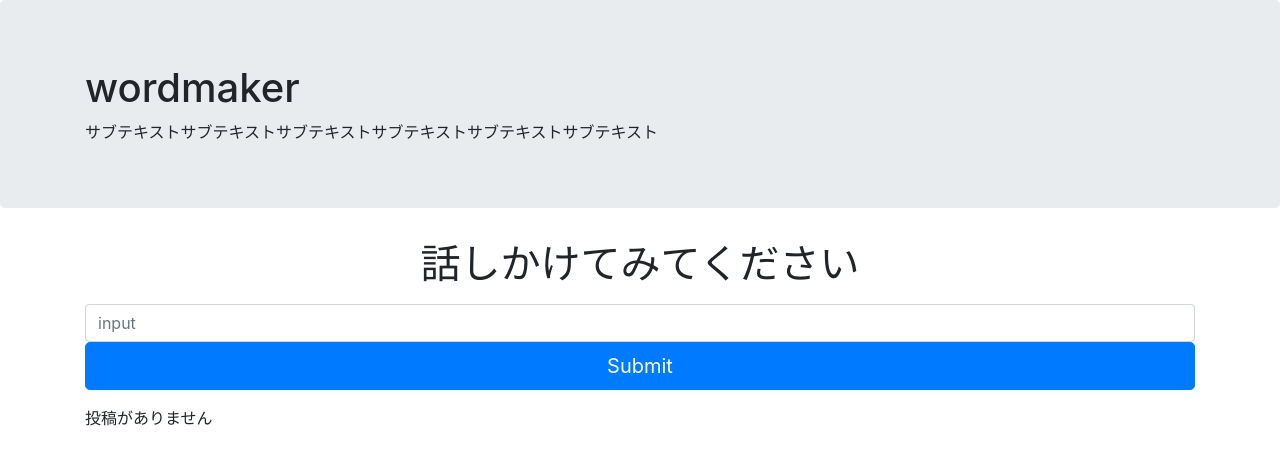
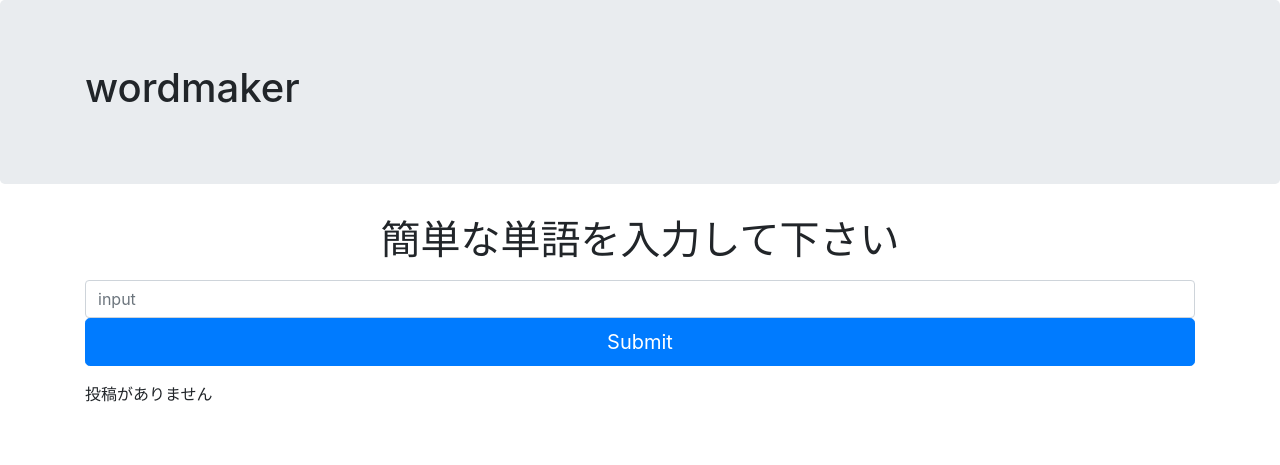
Before and after one commit to ao1neko/adword, a Flask app: page /page1 in a window 1280 px wide. Shown: the part 56-521 px from the top of the page. Run offline with Flask 2, Linux system fonts and the light colour scheme; parts of the project's set-up code (start-up, migrations or seed data) failed here and were passed over; some libraries are stand-ins or nearby versions.

Commit message:
update files

```diff
--- a/templates/page1.html
+++ b/templates/page1.html
@@ -34,13 +34,12 @@
   <div class="jumbotron">
           <div class="container">
             <h1>wordmaker</h1>
-            サブテキストサブテキストサブテキストサブテキストサブテキストサブテキスト
           </div>
   </div>
 
 
   <div class="container">
-  <h1 class="text-center"> 話しかけてみてください </h1>
+  <h1 class="text-center"> 簡単な単語を入力して下さい </h1>
   <p></P>
   <form action="/post" method="post" >
         <input type="text" class="form-control" id="exampleInputEmail1"  name="text" placeholder="input">
@@ -52,17 +51,17 @@
   <div class="container">
   <section class="toukou">
   {% if text %}
-    <h1>ダジャレ</h1>
+    <h1>入力単語を用いたダジャレ</h1>
     {% for t in text %}
       <p>{{t}}</p>
     {% endfor %}
 
-    <h1>ダジャレ</h1>
+    <h1>入力単語に関連した単語を用いたダジャレ</h1>
     {% for t3 in text3 %}
       <p>{{t3}}</p>
     {% endfor %}
 
-    <h1>きっかけ</h1>
+    <h1>アイデアのきっかけとなるようなフレーズ</h1>
     <p>{{text2}}</p>
   {% else %}
     {{ message }}
```
Also changed, not shown: templates/home.html (+3 -5 lines).
